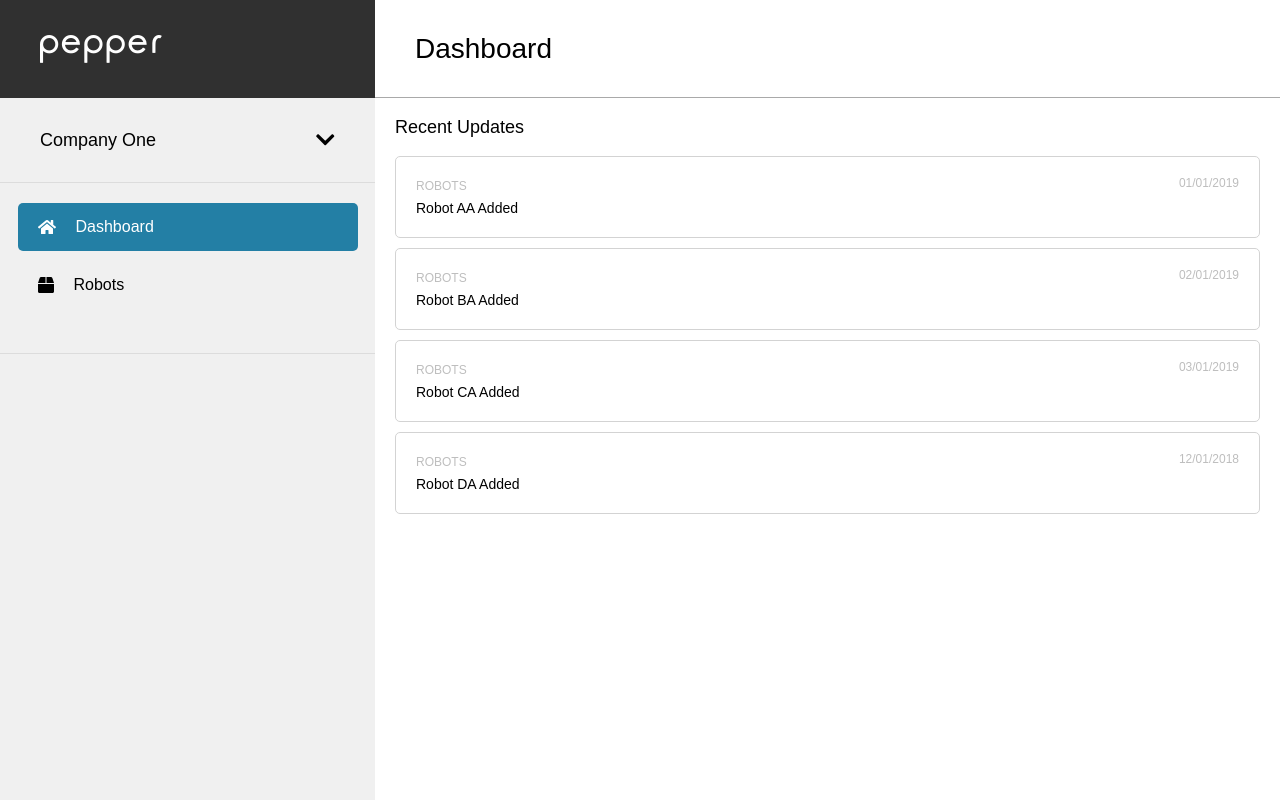
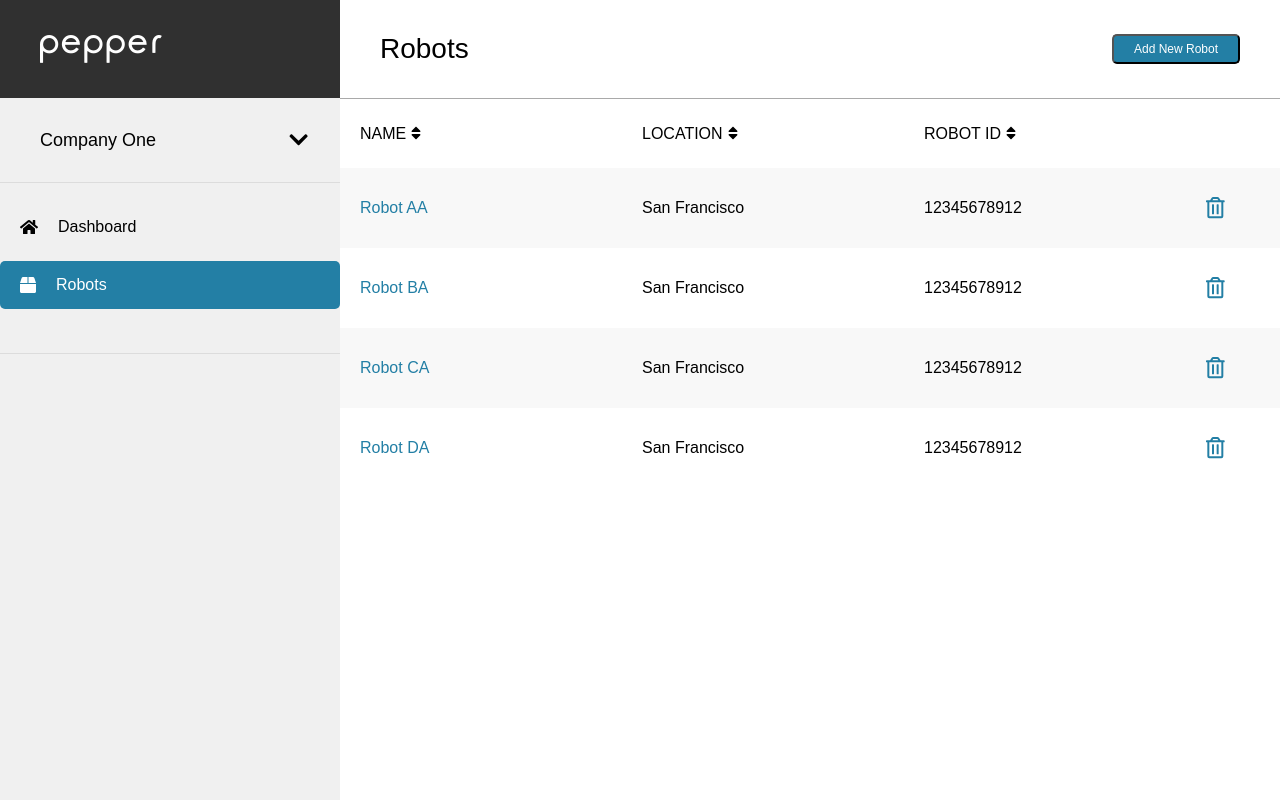
Before and after one commit to janicelam21/sr-take-home, a React app: page / in a window 1280 px wide. Built offline with nearby package versions, Linux system fonts and the light colour scheme; the HTML template or start-up script is replaced by a standard one.

Commit message:
implement addRobot bar and logic

```diff
--- /dev/null
+++ b/client/src/AddRobotForm/AddRobotForm.css
@@ -0,0 +1,66 @@
+.robotFormWrapper {
+  height: 100vh;
+  background-color: #F0F0F0;
+}
+
+.title {
+  height: 98px;
+  font-size: 28px;
+  display: flex;
+  align-items: center;
+  padding-left: 30px;
+  padding-right: 30px;
+  justify-content: space-between;
+}
+
+.xIcon {
+  cursor: pointer;
+}
+
+.label {
+  display: block;
+  font-size: 16px;
+  margin-bottom: 15px;
+}
+
+.inputWrapper {
+  padding: 0px 30px 0px 30px;
+}
+
+form {
+  margin-top: 30px;
+}
+
+input {
+  padding: 8px 8px 8px 8px;
+  font-size: 16px;
+  width: calc(100% - 18px);
+  border-radius: 5px;
+  border: 1px solid #DCDCDC;
+  outline: none;
+}
+
+::-webkit-input-placeholder {
+   font-style: italic;
+}
+
+.cancelBtn, .addBtn {
+  height: 30px;
+  padding-left: 20px;
+  padding-right: 20px;
+  background-color: #237fa5;
+  border-radius: 5px;
+  color: white;
+  font-size: 12px;
+  cursor: pointer;
+  outline: none;
+  float: right;
+  margin-top: 45px;
+  margin-left: 15px;
+}
+
+.cancelBtn {
+  background-color:#F0F0F0;
+  color: #237fa5;
+  border: 1.5px solid #237fa5;
+}
--- /dev/null
+++ b/client/src/AddRobotForm/AddRobotForm.jsx
@@ -0,0 +1,56 @@
+import React from 'react';
+import styles from './AddRobotForm.css';
+import { FontAwesomeIcon } from '@fortawesome/react-fontawesome';
+
+class AddRobotForm extends React.Component {
+  constructor(props) {
+    super(props)
+    this.state = {
+      name: '',
+      location: '',
+      robotID: ''
+    }
+    this.onUpdate = this.onUpdate.bind(this);
+    this.sendInfo = this.sendInfo.bind(this);
+  }
+
+  onUpdate (e, val) {
+    this.setState({[val]: e.target.value})
+  }
+
+  sendInfo(e) {
+    e.preventDefault();
+    this.props.addRobot(this.props.currCompany, this.state.name, this.state.location, this.state.robotID);
+    this.props.showAddRobot();
+  }
+
+  render() {
+    return (
+      <div className = {styles.robotFormWrapper}>
+        <div className = {styles.title}>
+          Add New Robot
+          <FontAwesomeIcon icon="times" size="1x" onClick = {this.props.showAddRobot} className = {styles.xIcon}/>
+        </div>
+        <div className = {styles.inputWrapper}>
+          <form>
+            <label className = {styles.label}>ROBOT NAME</label>
+            <input type="text" placeholder="i.e. Pepper One" onChange = {(e) => this.onUpdate(e, 'name')}/>
+          </form>
+          <form>
+            <label className = {styles.label}>LOCATION</label>
+            <input type="text" placeholder="i.e. San Francisco" onChange = {(e) => this.onUpdate(e, 'location')}/>
+          </form>
+          <form>
+            <label className = {styles.label}>ROBOT ID</label>
+            <input type="text" placeholder="i.e. 1234567654321" onChange = {(e) => this.onUpdate(e, 'robotID')}/>
+          </form>
+          <button className = {styles.addBtn} onClick = {this.sendInfo}>Add Robot</button>
+          <button className = {styles.cancelBtn} onClick = {this.props.showAddRobot}>Cancel</button>
+
+        </div>
+      </div>
+    )
+  }
+}
+
+export default AddRobotForm;
--- a/client/src/DashboardPage/DashboardPage.css
+++ b/client/src/DashboardPage/DashboardPage.css
@@ -19,6 +19,11 @@
   padding-right: 20px
 }
 
+.eachUpdateWrapper:hover {
+  border: 1px solid #237fa5;
+  box-shadow: 0 0 11px rgba(33,33,33,.2);
+}
+
 .robots, .date {
   font-size: 12px;
   color: #BEBEBE;
--- a/client/src/DashboardPage/DashboardPage.jsx
+++ b/client/src/DashboardPage/DashboardPage.jsx
@@ -7,9 +7,9 @@ class DashboardPage extends React.Component {
     return (
       <div className = {styles.dashboardWrapper}>
         <div className = {styles.headerText}>Recent Updates</div>
-        {this.props.robotListToRender.map((each) => {
+        {this.props.robotListToRender.map((each, index) => {
           return (
-            <div className = {styles.eachUpdateWrapper}>
+            <div key = {index} className = {styles.eachUpdateWrapper}>
               <div>
                 <span className = {styles.robots}>ROBOTS</span>
                 <span className = {styles.date}>{each[3]}</span>
--- a/client/src/Dropdown/Dropdown.jsx
+++ b/client/src/Dropdown/Dropdown.jsx
@@ -29,7 +29,7 @@ class Dropdown extends React.Component {
           {this.state.currCompany.length === 0
           ? <span className = {styles.companyText}>{this.props.currCompany}</span>
           : <span className = {styles.companyText}>{this.state.currCompany}</span>}
-          <FontAwesomeIcon icon="chevron-down" size="lg" transform="right-120" />
+          <FontAwesomeIcon icon="chevron-down" size="lg" transform="right-100" />
         </div>
         {this.state.showDropdown
         ? <div className={styles.dropdownList}>
--- /dev/null
+++ b/client/src/Header/Header.css
@@ -0,0 +1,23 @@
+.headerWrapper {
+  height: 100%;
+  font-size: 28px;
+  display: flex;
+  align-items: center;
+  padding-left: 40px;
+  padding-right: 40px;
+  border-bottom: 1px solid #A9A9A9;
+  overflow: hidden;
+  justify-content: space-between
+}
+
+.addRobotBtn {
+  height: 30px;
+  padding-left: 20px;
+  padding-right: 20px;
+  background-color: #237fa5;
+  border-radius: 5px;
+  color: white;
+  font-size: 12px;
+  cursor: pointer;
+  outline: none;
+}
--- /dev/null
+++ b/client/src/Header/Header.jsx
@@ -0,0 +1,15 @@
+import React from 'react';
+import styles from './Header.css';
+
+const Header = (props) => {
+  return (
+    <div className = {styles.headerWrapper}>
+      <span>{props.pageHeader}</span>
+      {props.pageHeader === 'Robots'
+      ? <button className={styles.addRobotBtn} onClick = {props.showAddRobot}>Add New Robot</button>
+      : null}
+    </div>
+  )
+}
+
+export default Header;
--- a/client/src/Main/Main.css
+++ b/client/src/Main/Main.css
@@ -24,7 +24,8 @@ footer, header, hgroup, menu, nav, section {
 	display: block;
 }
 body {
-	line-height: 1;
+  line-height: 1;
+  height: 100%;
 }
 ol, ul {
 	list-style: none;
@@ -46,25 +47,20 @@ table {
 .main {
   display: grid;
   grid-template-areas:
-    "nav header"
-    "nav article";
-  grid-template-columns: 375px 1fr;
+    "nav header side"
+    "nav article side";
+  grid-template-columns: 3.75fr 8fr 5.75fr;
   grid-template-rows: 98px 1fr;
   height: 100vh;
   font-family: sans-serif;
 }
 
 .pageHeader {
-  grid-area: header;
-  font-size: 28px;
-  display: flex;
-  align-items: center;
-  padding-left: 40px;
-  border-bottom: 1px solid #A9A9A9;
+  grid-area: header-start/header-start/header-end/side-end;
 }
 
 .mainNav {
-  grid-area: nav;
+  grid-area: nav-start/nav-start/nav-end/nav-end;
   display: grid;
   grid-template-areas:
     "topnav"
@@ -73,7 +69,7 @@ table {
 }
 
 .mainArticle {
-  grid-area: article;
+  grid-area: article-start/article-start/article-end/side-end;
 }
 
 .topNav {
@@ -90,3 +86,8 @@ table {
 .remainderNav {
   background-color: #F0F0F0;
 }
+
+.addForm {
+  grid-area: side-start/side-start/side-end/side-end;
+  z-index: 1;
+}
--- a/client/src/Main/Main.jsx
+++ b/client/src/Main/Main.jsx
@@ -1,9 +1,11 @@
 import React from 'react';
 import styles from './Main.css';
+import Header from '../Header/Header.jsx';
 import Dropdown from '../Dropdown/Dropdown.jsx';
 import ViewOptions from '../ViewOptions/ViewOptions.jsx';
 import RobotsPage from '../RobotsPage/RobotsPage.jsx';
-import DashboardPage from '../DashboardPage/DashboardPage.jsx'
+import DashboardPage from '../DashboardPage/DashboardPage.jsx';
+import AddRobotForm from '../AddRobotForm/AddRobotForm.jsx'
 import fakeData from '../../../assets/fakeData.js';
 
 class Main extends React.Component {
@@ -11,12 +13,15 @@ class Main extends React.Component {
     super()
     this.state = {
       fakeData: [],
-      pageHeader: 'Dashboard',
+      pageHeader: 'Robots',
       currCompany: '',
       robotListToRender: [],
+      showAddRobotForm: false,
     }
     this.changeHeader = this.changeHeader.bind(this);
     this.changeCurrCompany = this.changeCurrCompany.bind(this);
+    this.showAddRobot = this.showAddRobot.bind(this);
+    this.addRobot = this.addRobot.bind(this);
   }
 
   componentDidMount() {
@@ -38,7 +43,28 @@ class Main extends React.Component {
       }
     }
     this.setState({robotListToRender})
-    console.log(robotListToRender)
+  }
+
+  showAddRobot() {
+    this.setState({showAddRobotForm: !this.state.showAddRobotForm})
+  }
+
+  addRobot(companyName, robotName, location, robotID) {
+    var today = new Date();
+    var dd = String(today.getDate()).padStart(2, '0');
+    var mm = String(today.getMonth() + 1).padStart(2, '0'); //January is 0!
+    var yyyy = today.getFullYear();
+
+    today = mm + '/' + dd + '/' + yyyy;
+
+    var copyArr = [...this.state.fakeData]
+    for (var i = 0; i < copyArr.length; i++) {
+      if (copyArr[i].companyName === companyName) {
+        copyArr[i].currentRobots.push([robotName, location, robotID, today])
+      }
+    }
+
+    this.setState({fakeData: copyArr})
   }
 
   render() {
@@ -54,13 +80,18 @@ class Main extends React.Component {
           </div>
         </nav>
         <header className={styles.pageHeader}>
-          {this.state.pageHeader}
+          <Header pageHeader = {this.state.pageHeader} showAddRobot = {this.showAddRobot}/>
         </header>
         <article className = {styles.mainArticle}>
           {this.state.pageHeader === 'Robots'
           ? <RobotsPage robotListToRender = {this.state.robotListToRender}/>
           : <DashboardPage robotListToRender={this.state.robotListToRender}/>}
         </article>
+        {this.state.showAddRobotForm
+        ? <div className = {styles.addForm}>
+            <AddRobotForm showAddRobot = {this.showAddRobot} currCompany = {this.state.currCompany} addRobot = {this.addRobot}/>
+        </div>
+        : null}
       </div>
     )
   }
--- a/client/src/RobotsPage/RobotsPage.css
+++ b/client/src/RobotsPage/RobotsPage.css
@@ -2,6 +2,10 @@
   display: flex;
   align-items: center;
   height: 70px;
+}
+
+.robotWrapper {
+  height: 80px;
 }
 
 .robotName, .robotIndivName {
--- a/client/src/ViewOptions/ViewOptions.jsx
+++ b/client/src/ViewOptions/ViewOptions.jsx
@@ -6,7 +6,7 @@ class ViewOptions extends React.Component {
   constructor() {
     super()
     this.state = {
-      currDisplay: 'Dashboard',
+      currDisplay: 'Robots',
     }
     this.changeCurrDisplay = this.changeCurrDisplay.bind(this);
   }
--- a/client/src/index.jsx
+++ b/client/src/index.jsx
@@ -2,9 +2,9 @@ import React from 'react';
 import ReactDOM from 'react-dom';
 import Main from './Main/Main.jsx';
 import { library } from '@fortawesome/fontawesome-svg-core';
-import { faChevronDown, faHome, faBox, faSort } from '@fortawesome/free-solid-svg-icons';
+import { faChevronDown, faHome, faBox, faSort, faTimes } from '@fortawesome/free-solid-svg-icons';
 import { faTrashAlt } from '@fortawesome/free-regular-svg-icons'
 
-library.add(faChevronDown, faHome, faBox, faSort, faTrashAlt)
+library.add(faChevronDown, faHome, faBox, faSort, faTrashAlt, faTimes)
 
 ReactDOM.render(<Main />, document.getElementById('app'))
```
